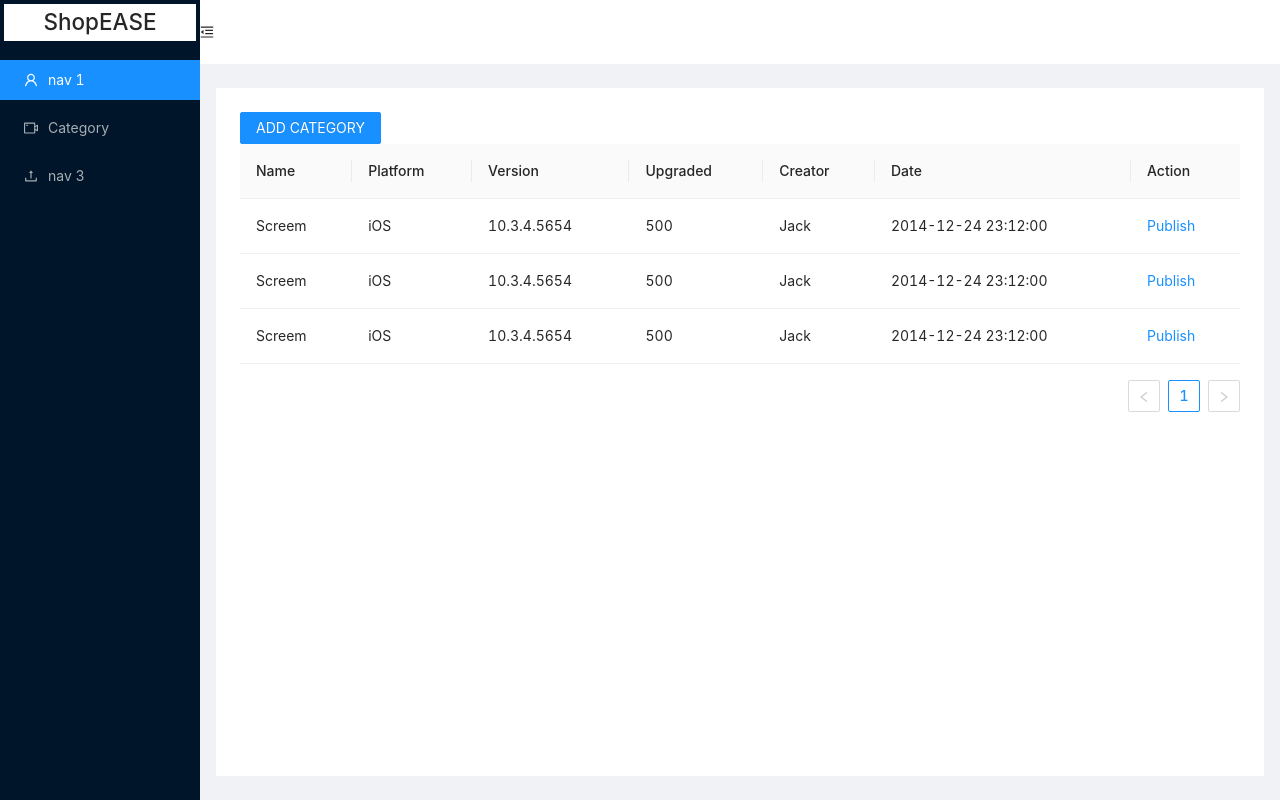
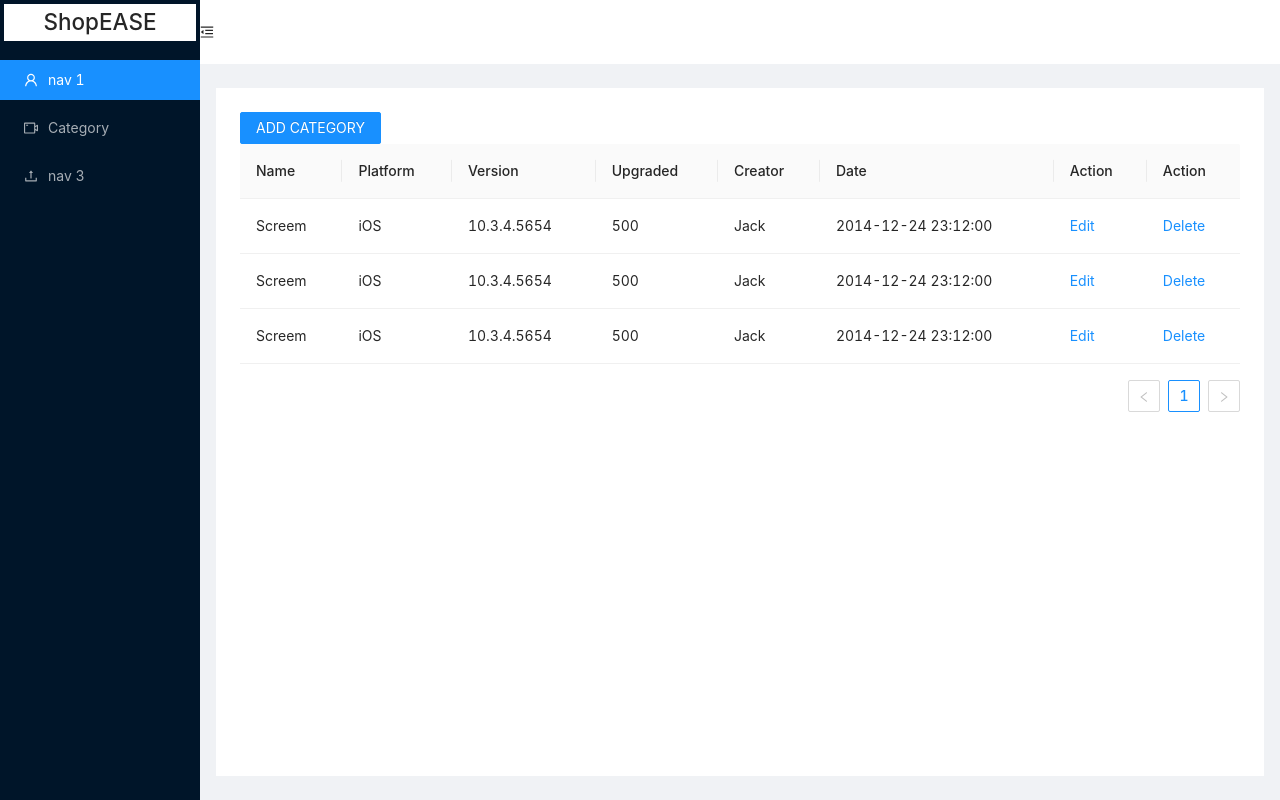
Before and after one commit to ashishPatel10/shopease-shopowner-frontend, a React (Create React App) app: page /categories in a window 1280 px wide. Built offline with nearby package versions, Linux system fonts and the light colour scheme.

Commit message:
TableContent

```diff
--- a/src/components/Categories/TableContent.jsx
+++ b/src/components/Categories/TableContent.jsx
@@ -11,7 +11,8 @@ const TableContent = () => {
         { title: 'Upgraded', dataIndex: 'upgradeNum', key: 'upgradeNum' },
         { title: 'Creator', dataIndex: 'creator', key: 'creator' },
         { title: 'Date', dataIndex: 'createdAt', key: 'createdAt' },
-        { title: 'Action', key: 'operation', render: () => <a>Publish</a> },
+        { title: 'Action', key: 'operation', render: () => <a>Edit</a> },
+        { title: 'Action', key: 'operation1', render: () => <a>Delete</a> },
       ];
 
       const data = [];
```
